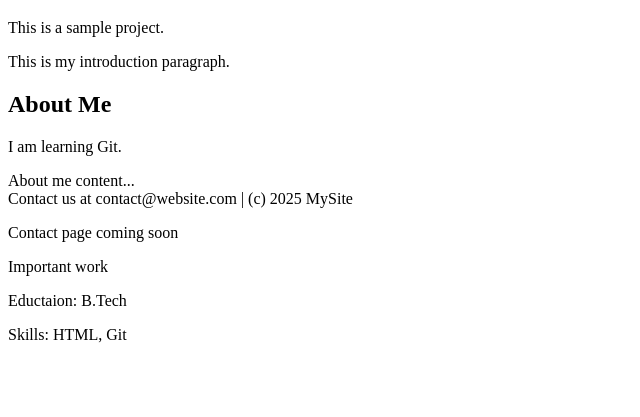
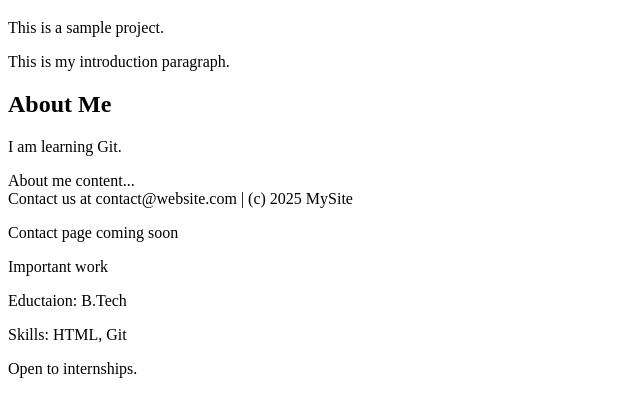
Before and after one commit to srivarshini1810official-gif/project-html, a plain HTML site: page index.html in a window 1280 px wide. Shown: the part 61-478 px from the top of the page, without its empty margins (0-640 px from the left). Drawn offline with Linux system fonts and the light colour scheme.

Commit message:
Add internships note

```diff
--- a/index.html
+++ b/index.html
@@ -17,5 +17,6 @@
 <p>Important work</p>
 <p>Eductaion: B.Tech</p>
 <p>Skills: HTML, Git</p>
+<p>Open to internships.</p>
 </body>
 </html>
```
